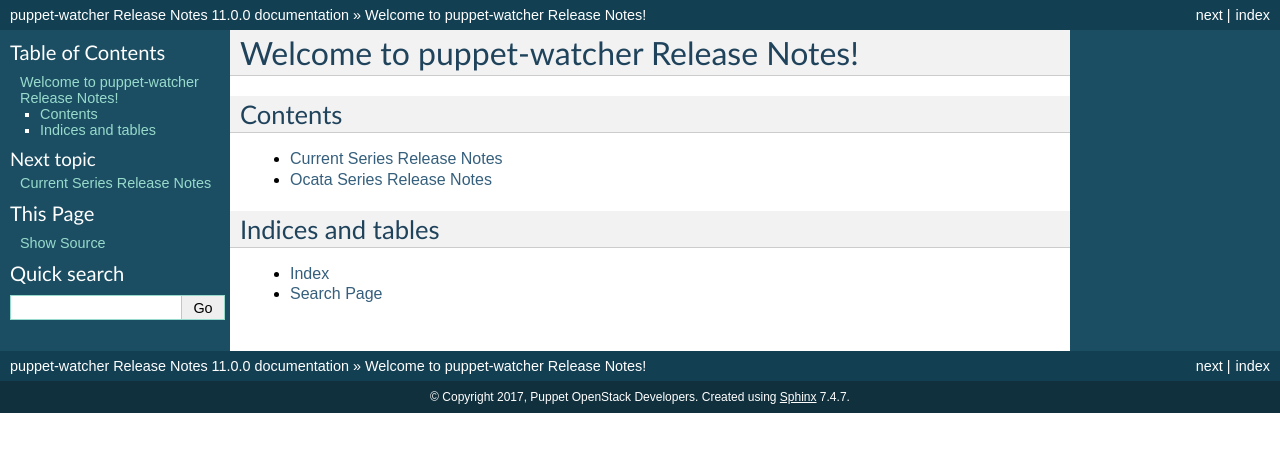
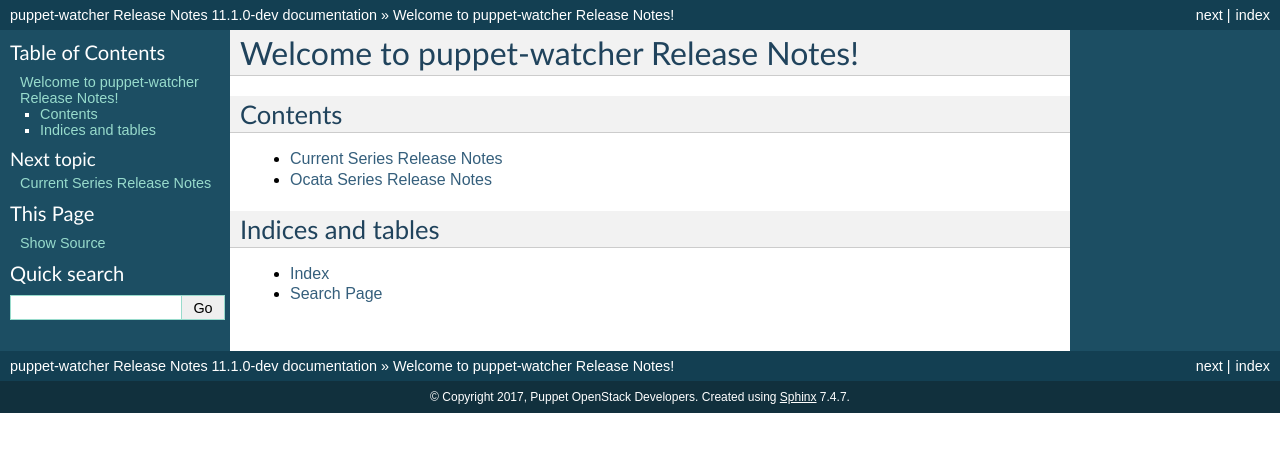
Before and after one commit to openstack/puppet-watcher, a Sphinx documentation site: the page built from releasenotes/source/index.rst, in a window 1280 px wide. Shown: the top 452 px of the page. Built offline with Sphinx 7.4.7, drawn with Linux system fonts in a browser that asks for light colours.

Commit message:
Bump modules to next minor with -dev
After releasing Pike M1, we need to bump the metadata version
information for the next release with a -dev.

Change-Id: I9ca32c63a440cfb3e503cf625a2579cd3605af9d

```diff
--- a/metadata.json
+++ b/metadata.json
@@ -11,11 +11,11 @@
         },
         {
             "name": "openstack/openstacklib",
-            "version_requirement": ">=11.0.0 <12.0.0"
+            "version_requirement": ">=11.1.0 <12.0.0"
         },
         {
             "name": "openstack/oslo",
-            "version_requirement": ">=11.0.0 <12.0.0"
+            "version_requirement": ">=11.1.0 <12.0.0"
         }
     ],
     "description": "Installs and configures OpenStack Watcher.",
@@ -61,5 +61,5 @@
     ],
     "source": "git://github.com/openstack/puppet-watcher.git",
     "summary": "Puppet module for OpenStack Watcher",
-    "version": "11.0.0"
+    "version": "11.1.0-dev"
 }
--- a/releasenotes/source/conf.py
+++ b/releasenotes/source/conf.py
@@ -52,9 +52,9 @@
 # built documents.
 #
 # The short X.Y version.
-version = '11.0.0'
+version = '11.1.0'
 # The full version, including alpha/beta/rc tags.
-release = '11.0.0'
+release = '11.1.0-dev'
 
 # The language for content autogenerated by Sphinx. Refer to documentation
 # for a list of supported languages.
```
